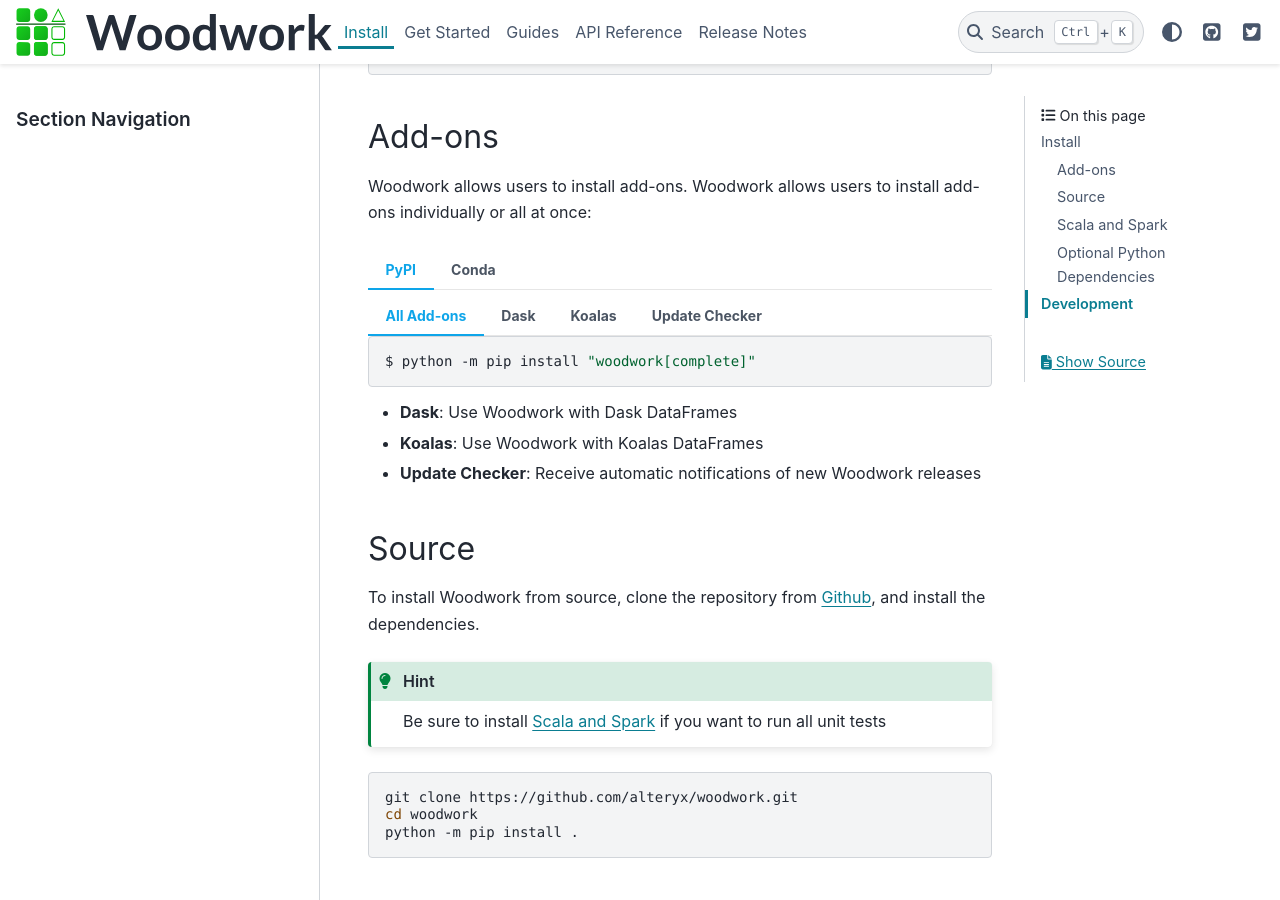
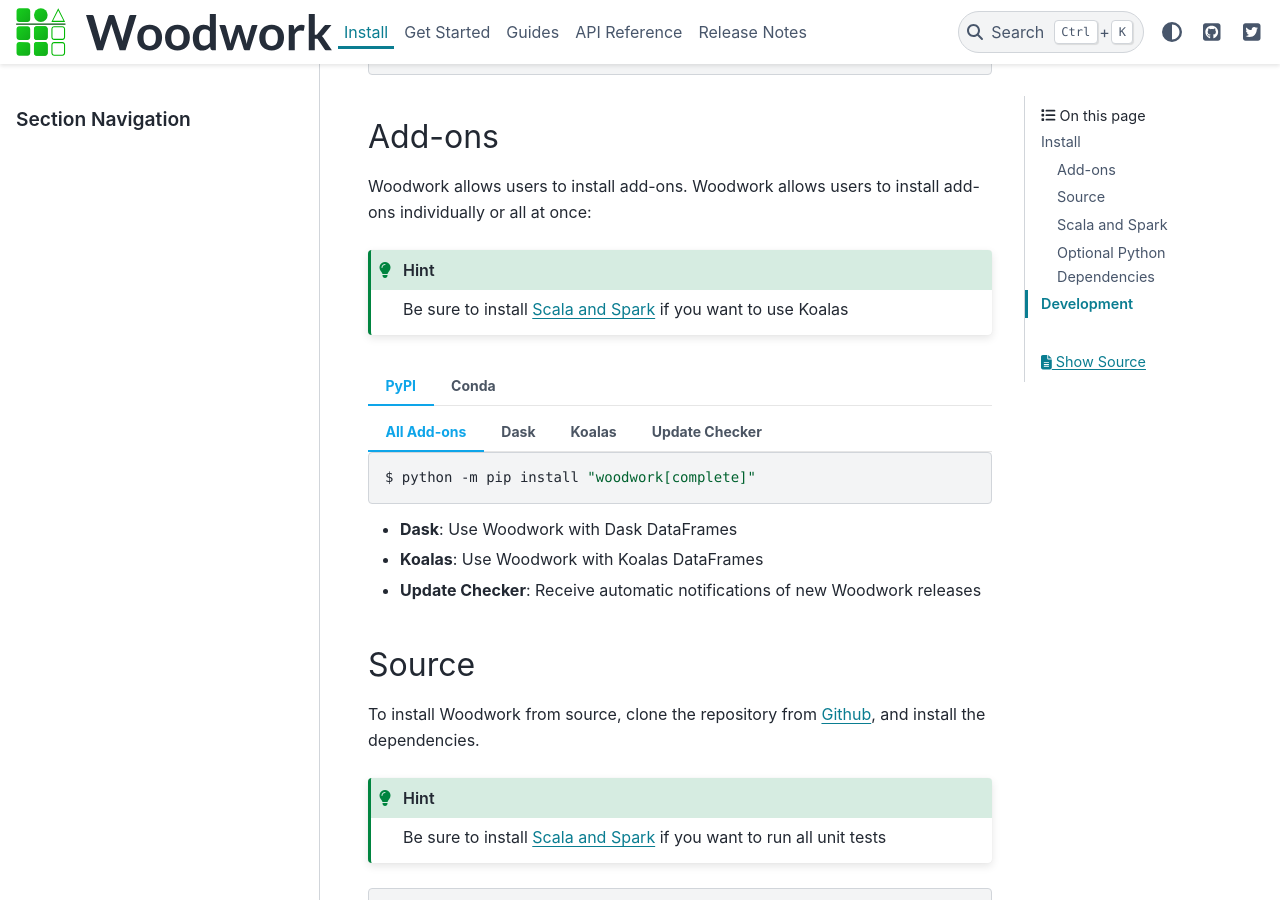
Before and after one commit to alteryx/woodwork, a Sphinx documentation site: the page built from docs/source/install.md, in a window 1280 px wide and 900 px high, scrolled down 348 px. Built offline with Sphinx 7.4.7 and the PyData theme 0.15.4, drawn with Linux system fonts in a browser that asks for light colours; comment, search, counter and statistics services are not loaded.

Commit message:
add 1 more hint

`````diff
--- a/docs/source/install.md
+++ b/docs/source/install.md
@@ -19,6 +19,10 @@
 ## Add-ons
 
 Woodwork allows users to install add-ons. Woodwork allows users to install add-ons individually or all at once:
+
+```{hint}
+Be sure to install [Scala and Spark](#scala-and-spark) if you want to use Koalas
+```
 
 ````{tab} PyPI
 ```{tab} All Add-ons
`````
